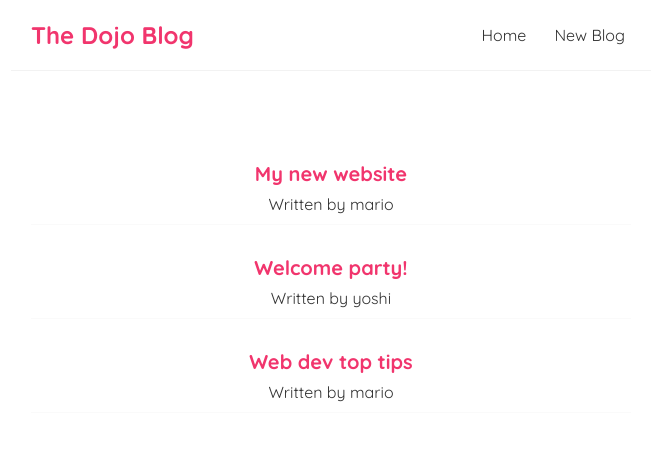
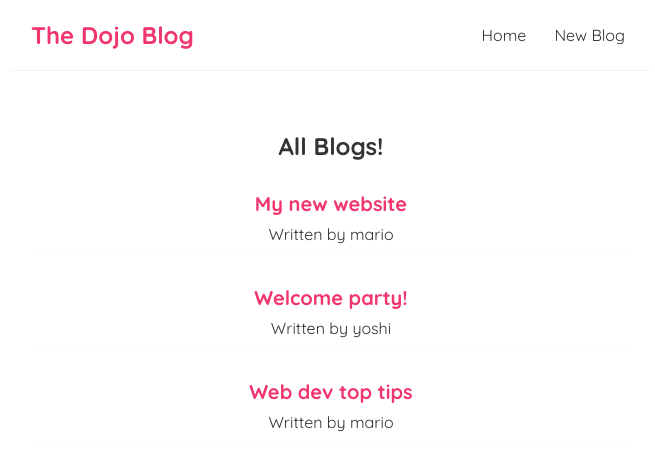
Before and after one commit to ZBAcode/ReactTutorial_Zaid, a React (Create React App) app: page / in a window 1280 px wide. Shown: the top 470 px of the page, without its empty margins (309-964 px from the left). Built offline with nearby package versions, Linux system fonts and the light colour scheme.

Commit message:
props and reuseable components

```diff
--- /dev/null
+++ b/src/BlogList.js
@@ -0,0 +1,19 @@
+const BlogList = (props) => {
+    const blogs=props.blogs;
+    const title=props.title;
+
+
+    return (
+        <div className="blog-list">
+            <h2>{title}</h2>
+             {blogs.map(blog => (
+        <div className="blog-preview" key={blog.id} >
+          <h2>{ blog.title }</h2>
+          <p>Written by { blog.author }</p>
+        </div>
+      ))}
+        </div>
+      );
+}
+
+export default BlogList;
--- a/src/Home.js
+++ b/src/Home.js
@@ -1,4 +1,5 @@
 import { useState } from "react";
+import BlogList from "./BlogList";
 
 const Home = () => {
   const [blogs, setBlogs] = useState([
@@ -9,12 +10,7 @@
 
   return (
     <div className="home">
-      {blogs.map(blog => (
-        <div className="blog-preview" key={blog.id} >
-          <h2>{ blog.title }</h2>
-          <p>Written by { blog.author }</p>
-        </div>
-      ))}
+     <BlogList blogs={blogs} title="All Blogs!"/>
     </div>
   );
 }
```
